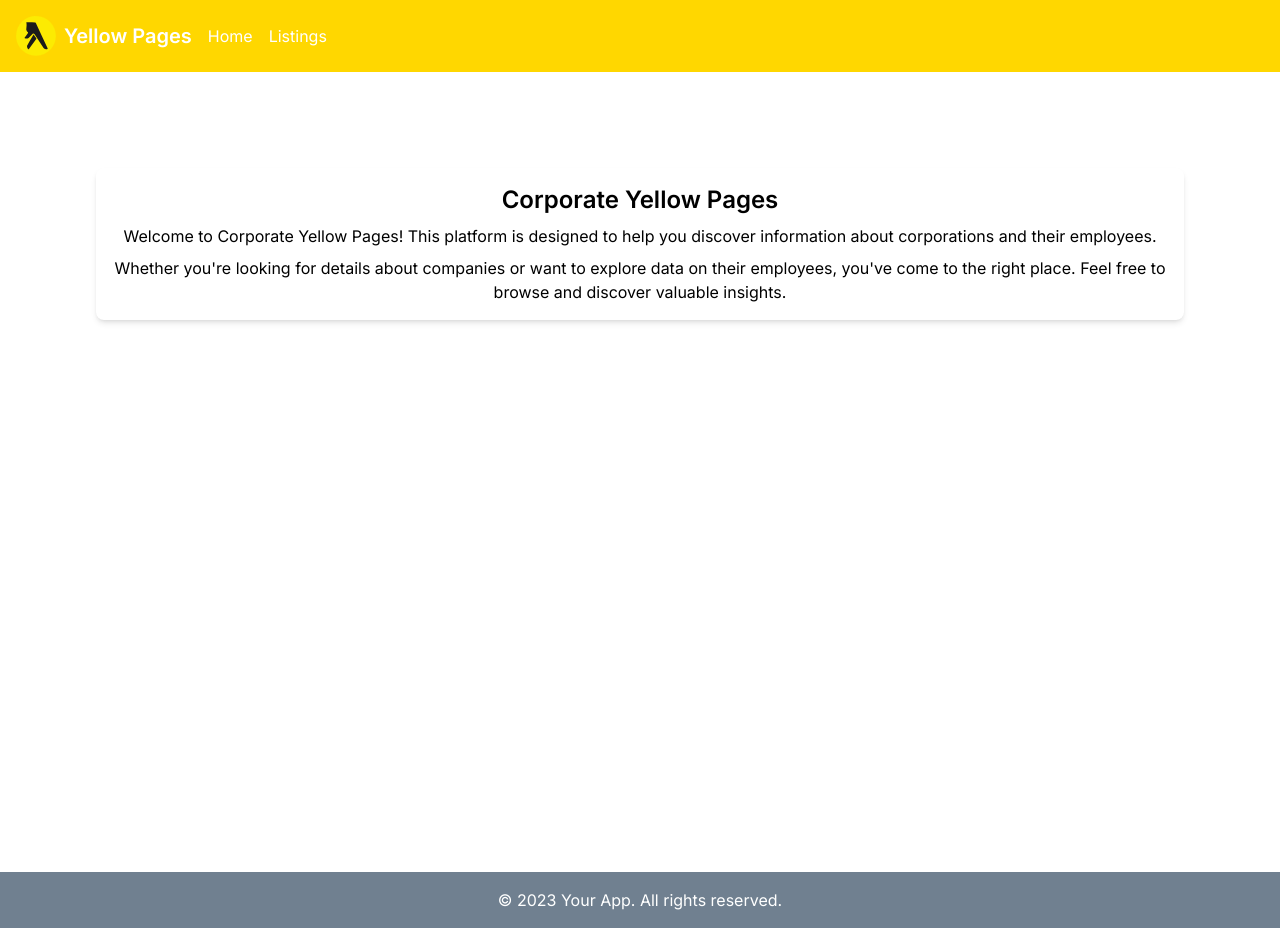
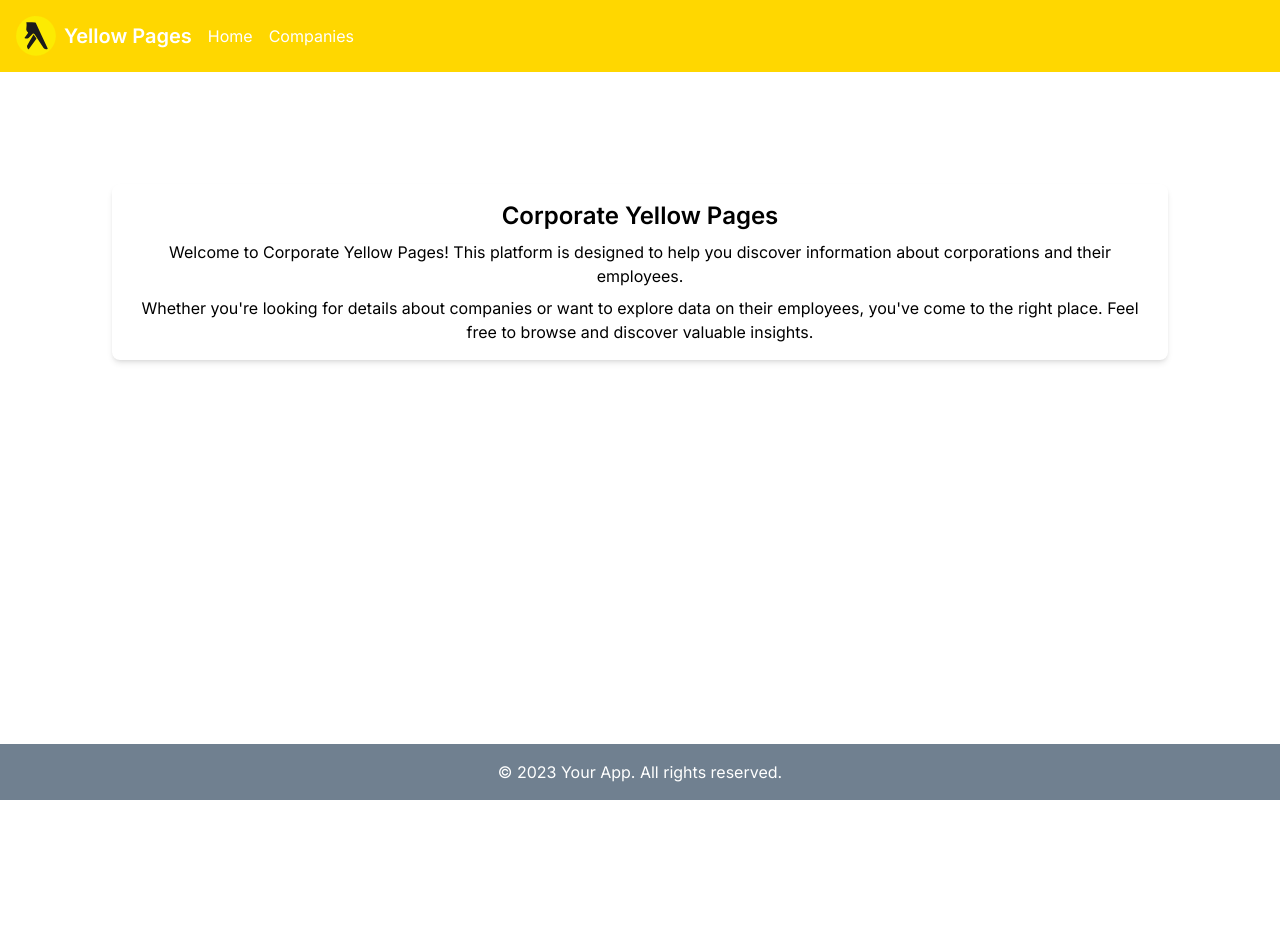
Before and after one commit to Samadmemon991/Next-js, a Next.js app: page / in a window 1280 px wide. After the commit the page ends 800 px from the top, so only its background shows below. Built offline with nearby package versions, Linux system fonts and the light colour scheme.

Commit message:
modifications to layout

```diff
--- a/src/app/components/Header.tsx
+++ b/src/app/components/Header.tsx
@@ -1,7 +1,7 @@
 import Link from "next/link";
 
-export default function Header(){
-return(
+export default function Header() {
+  return (
     <header className="bg-primary p-4">
       <div className="container mx-auto flex items-center space-x-4">
 
@@ -21,7 +21,9 @@ return(
               </Link>
             </li>
             <li>
-                  <a className="text-white" href="/listings">Listings</a>
+              <Link className="text-white" href="/companies">
+                Companies
+              </Link>
             </li>
           </ul>
         </nav>
--- a/src/app/layout.tsx
+++ b/src/app/layout.tsx
@@ -19,9 +19,9 @@ export default function RootLayout({
   return (
     <html lang="en">
       <body className={inter.className}>
-        <main>
+        <main className="flex flex-col min-h-screen">
           <Header />
-          {children}
+          <div className="flex-grow container mx-auto p-4">{children}</div>
           <Footer />
         </main>
       </body>
--- a/src/app/page.tsx
+++ b/src/app/page.tsx
@@ -1,6 +1,6 @@
 export default function Home() {
   return (
-    <main className="flex min-h-screen flex-col items-center justify-between p-24">
+    <main className="flex flex-col items-center justify-between p-24">
       <div className="text-center">
         <div className="bg-white p-4 rounded-lg shadow-md">
           <h2 className="text-2xl font-semibold">Corporate Yellow Pages</h2>
```
Lines whose indentation alone changed are shown as unchanged.
